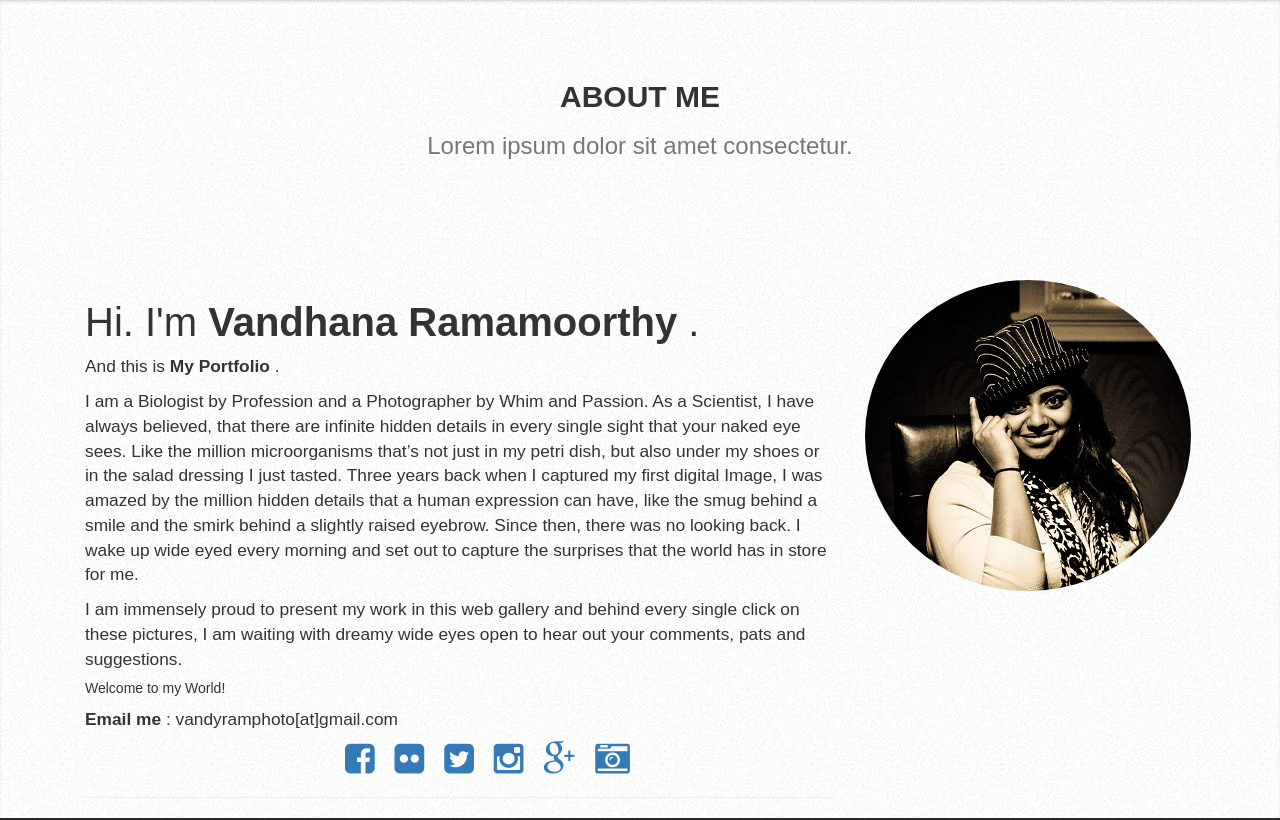
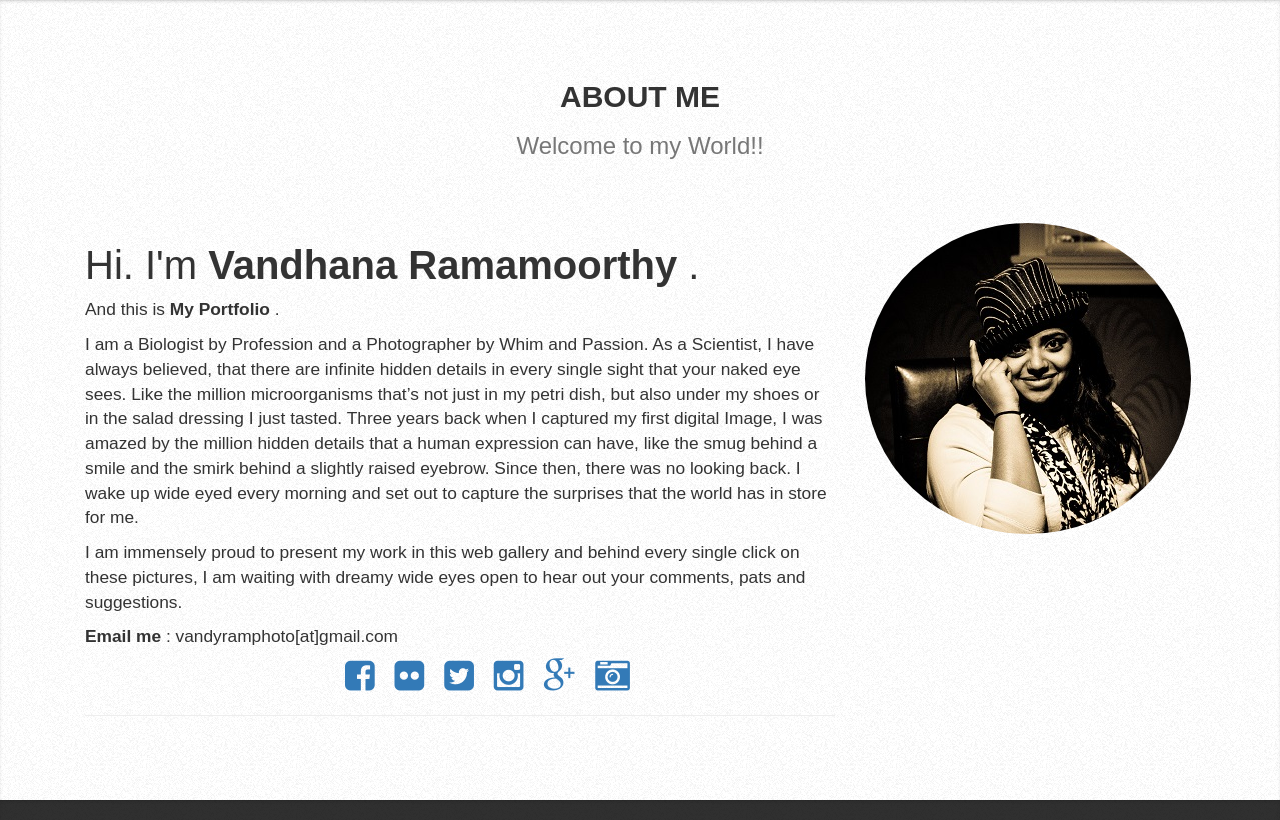
Before and after one commit to vandyram/vandyram.github.io, a plain HTML site: page index.html in a window 1280 px wide. Shown: the part 800-1620 px from the top of the page. Drawn offline with Linux system fonts and the light colour scheme.

Commit message:
manage padding

```diff
--- a/css/style.css
+++ b/css/style.css
@@ -251,7 +251,7 @@ nav ul li:hover{
 	border-bottom:4px solid #EAE160;
 }
 .main_content{
-	padding-top: 15%;
+	padding-top: 10%;
 
 }
 .h_style{
--- a/index.html
+++ b/index.html
@@ -82,7 +82,7 @@
                             </strong>
                         </h2>
                         <h3 class="section-subheading text-muted">
-                            Lorem ipsum dolor sit amet consectetur.
+                           Welcome to my World!!
                         </h3>
                     </div>
                 </div>
@@ -113,7 +113,6 @@
                                     <p>
                                         I am immensely proud to present my work in this web gallery and behind every single click on these pictures, I am waiting with dreamy wide eyes open to hear out your comments, pats and suggestions.
                                     </p>
-                                    <h5>Welcome to my World!</h5>
                                     <p>
                                         <strong>
                                             Email me
```
